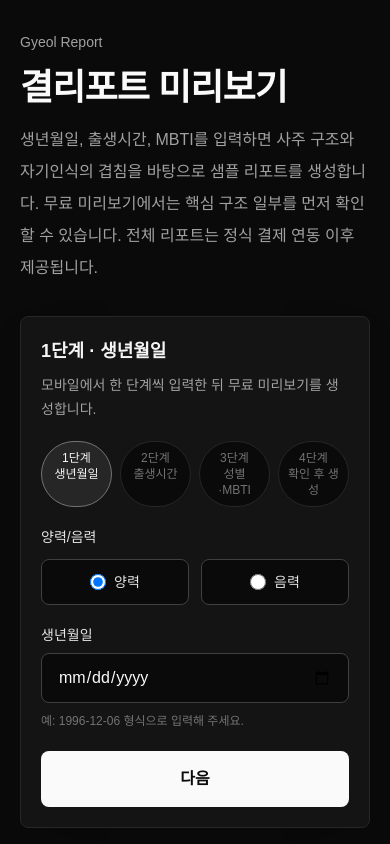
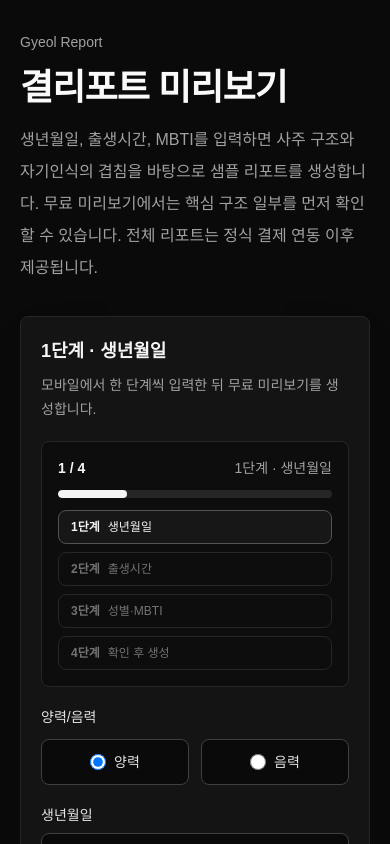
Before and after one commit to Deokjjang/gyeol-report, a Next.js app: page /report/new in a window 390 px wide. Shown: the top 844 px of the page. Built offline with nearby package versions, Linux system fonts and the light colour scheme.

Commit message:
feat: polish mobile stepped input flow

```diff
--- a/src/app/report/new/page.tsx
+++ b/src/app/report/new/page.tsx
@@ -99,6 +99,7 @@ const timeBranches = [
 ] as const;
 
 type TimeBranchValue = (typeof timeBranches)[number]["value"];
+type TimeBranchSelection = TimeBranchValue | "";
 
 function getRepresentativeBirthTime(branch: TimeBranchValue): string {
   return (
@@ -253,33 +254,62 @@ export default function NewReportPage() {
   const [calendarType, setCalendarType] = useState("SOLAR");
   const [birthTimeMode, setBirthTimeMode] = useState<BirthTimeMode>("exact");
   const [birthTime, setBirthTime] = useState("");
-  const [timeBranch, setTimeBranch] = useState<TimeBranchValue>("JASI");
+  const [timeBranch, setTimeBranch] = useState<TimeBranchSelection>("");
   const [gender, setGender] = useState("");
   const [mbtiType, setMbtiType] = useState("");
+  const [stepError, setStepError] = useState("");
 
   const selectedStep = reportInputSteps[currentStep];
+  const progressPercent = ((currentStep + 1) / reportInputSteps.length) * 100;
   const birthTimeUnknown = birthTimeMode === "unknown";
   const normalizedBirthTime = birthTimeUnknown
     ? undefined
     : birthTimeMode === "branch"
+      ? timeBranch
         ? getRepresentativeBirthTime(timeBranch)
+        : undefined
       : birthTime;
   const birthTimeSummary = birthTimeUnknown
     ? "출생시간 모름"
     : birthTimeMode === "branch"
-      ? `${timeBranches.find((item) => item.value === timeBranch)?.labelKo} 기준`
+      ? timeBranch
+        ? `대략적인 시간대 · ${
+            timeBranches.find((item) => item.value === timeBranch)?.labelKo
+          } 기준`
+        : "시간대를 선택해 주세요"
       : birthTime || "미입력";
   const shouldShowMidnightBoundaryWarning =
     (birthTimeMode === "exact" && isMidnightBoundaryTime(birthTime)) ||
     (birthTimeMode === "branch" && timeBranch === "JASI");
 
+  function isBirthTimeStepValid(): boolean {
+    if (birthTimeMode === "unknown") {
+      return true;
+    }
+
+    if (birthTimeMode === "branch") {
+      return timeBranch !== "";
+    }
+
+    return /^\d{2}:\d{2}$/.test(birthTime);
+  }
+
   function goToPreviousStep() {
+    setStepError("");
     setCurrentStep((step) =>
       Math.max(0, step - 1) as ReportInputStep,
     );
   }
 
   function goToNextStep() {
+    if (currentStep === 1 && !isBirthTimeStepValid()) {
+      setStepError(
+        "출생시간을 입력하거나, 대략적인 시간대 또는 모름을 선택해 주세요.",
+      );
+      return;
+    }
+
+    setStepError("");
     setCurrentStep((step) =>
       Math.min(reportInputSteps.length - 1, step + 1) as ReportInputStep,
     );
@@ -367,21 +397,40 @@ export default function NewReportPage() {
                 </p>
               </div>
 
-              <ol className="grid grid-cols-4 gap-2 text-center text-xs font-medium text-neutral-500">
+              <div className="space-y-3 rounded-lg border border-neutral-800 bg-neutral-950/70 p-4">
+                <div className="flex items-center justify-between gap-4">
+                  <p className="text-sm font-semibold text-neutral-100">
+                    {currentStep + 1} / {reportInputSteps.length}
+                  </p>
+                  <p className="text-right text-sm text-neutral-400">
+                    {selectedStep.labelKo} · {selectedStep.titleKo}
+                  </p>
+                </div>
+                <div
+                  aria-label="진행률"
+                  className="h-2 overflow-hidden rounded-full bg-neutral-800"
+                >
+                  <div
+                    className="h-full rounded-full bg-neutral-100"
+                    style={{ width: `${progressPercent}%` }}
+                  />
+                </div>
+                <ol className="grid gap-2 text-xs text-neutral-500 sm:grid-cols-4">
                   {reportInputSteps.map((step) => (
                     <li
                       key={step.step}
                       className={
                         step.step === currentStep
-                        ? "rounded-full border border-neutral-500 bg-neutral-800 px-2 py-2 text-neutral-100"
-                        : "rounded-full border border-neutral-800 bg-neutral-950 px-2 py-2"
+                          ? "rounded-lg border border-neutral-600 bg-neutral-900 px-3 py-2 text-neutral-100"
+                          : "rounded-lg border border-neutral-800 px-3 py-2"
                       }
                     >
-                    <span className="block">{step.labelKo}</span>
-                    <span className="block">{step.titleKo}</span>
+                      <span className="font-semibold">{step.labelKo}</span>
+                      <span className="ml-2">{step.titleKo}</span>
                     </li>
                   ))}
                 </ol>
+              </div>
 
               <input type="hidden" name="timezone" value="Asia/Seoul" />
               <input
@@ -457,9 +506,10 @@ export default function NewReportPage() {
                           <input
                             type="radio"
                             checked={birthTimeMode === mode.value}
-                            onChange={() =>
-                              setBirthTimeMode(mode.value as BirthTimeMode)
-                            }
+                            onChange={() => {
+                              setBirthTimeMode(mode.value as BirthTimeMode);
+                              setStepError("");
+                            }}
                             className="h-4 w-4"
                           />
                           {mode.labelKo}
@@ -481,7 +531,10 @@ export default function NewReportPage() {
                         name="birthTime"
                         type="time"
                         value={birthTime}
-                        onChange={(event) => setBirthTime(event.target.value)}
+                        onChange={(event) => {
+                          setBirthTime(event.target.value);
+                          setStepError("");
+                        }}
                         className="w-full rounded-lg border border-neutral-700 bg-neutral-950 px-4 py-3 text-neutral-50 outline-none focus:border-neutral-400"
                       />
                       <p className="text-xs leading-5 text-neutral-500">
@@ -501,11 +554,13 @@ export default function NewReportPage() {
                       <select
                         id="timeBranch"
                         value={timeBranch}
-                        onChange={(event) =>
-                          setTimeBranch(event.target.value as TimeBranchValue)
-                        }
+                        onChange={(event) => {
+                          setTimeBranch(event.target.value as TimeBranchSelection);
+                          setStepError("");
+                        }}
                         className="w-full rounded-lg border border-neutral-700 bg-neutral-950 px-4 py-3 text-neutral-50 outline-none focus:border-neutral-400"
                       >
+                        <option value="">시간대를 선택해 주세요</option>
                         {timeBranches.map((branch) => (
                           <option key={branch.value} value={branch.value}>
                             {branch.labelKo}
@@ -518,6 +573,12 @@ export default function NewReportPage() {
                   {birthTimeMode === "unknown" ? (
                     <p className="rounded-lg border border-neutral-800 bg-neutral-950 p-4 text-sm leading-6 text-neutral-400">
                       출생시간을 모르면 시주 없이 일부 해석이 제한될 수 있습니다.
+                    </p>
+                  ) : null}
+
+                  {stepError ? (
+                    <p className="rounded-lg border border-red-900/60 bg-red-950/30 p-4 text-sm leading-6 text-red-100">
+                      {stepError}
                     </p>
                   ) : null}
 
@@ -590,6 +651,12 @@ export default function NewReportPage() {
                     입력 정보 확인
                   </h3>
                   <dl className="grid gap-3 text-sm">
+                    <div className="flex justify-between gap-4">
+                      <dt className="text-neutral-500">양력/음력</dt>
+                      <dd className="text-right text-neutral-200">
+                        {calendarType === "SOLAR" ? "양력" : "음력"}
+                      </dd>
+                    </div>
                     <div className="flex justify-between gap-4">
                       <dt className="text-neutral-500">생년월일</dt>
                       <dd className="text-right text-neutral-200">
```
Also changed, not shown: 1 other file (tests, documents, lock files or other folders). Lines whose indentation alone changed are shown as unchanged.
